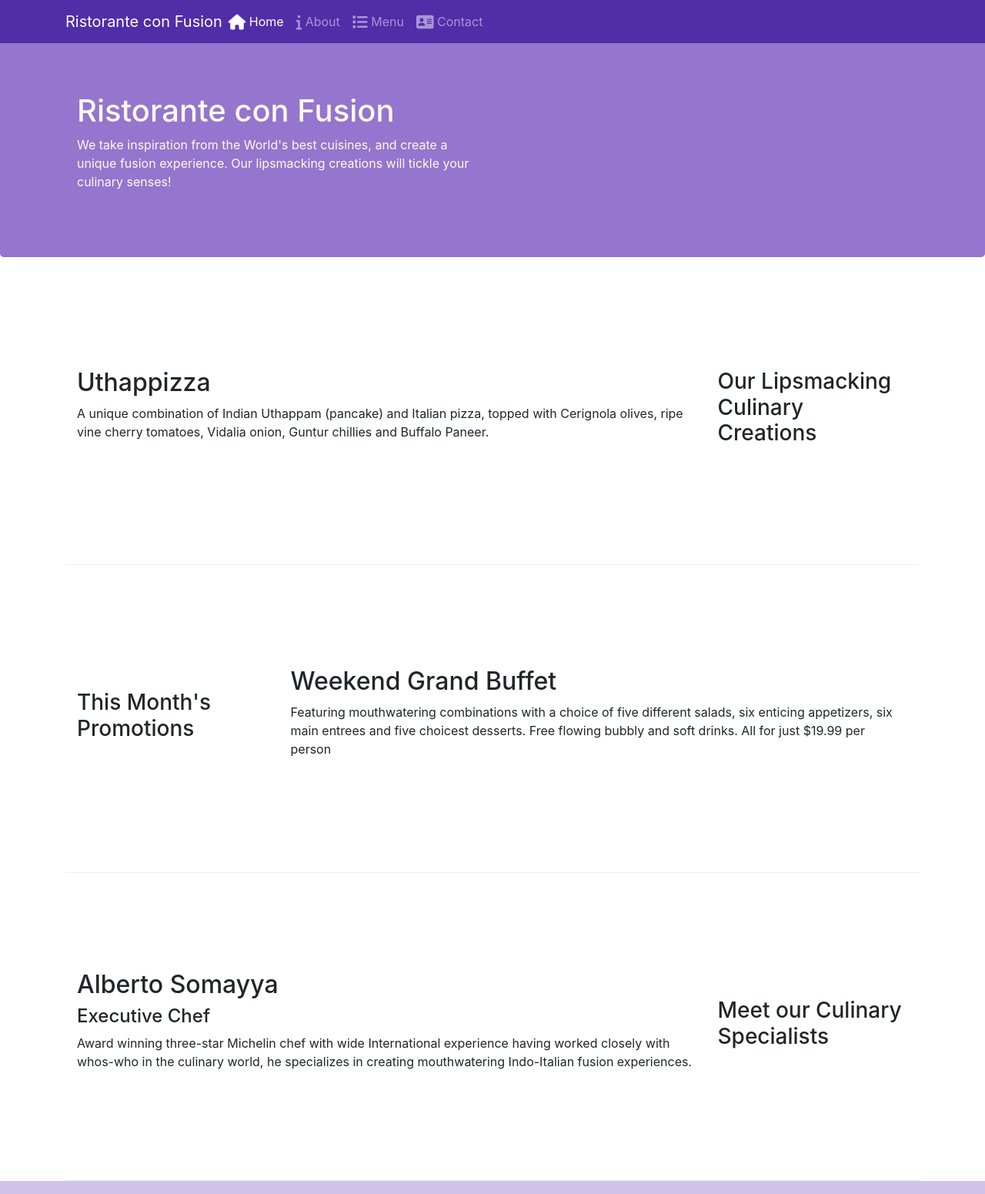
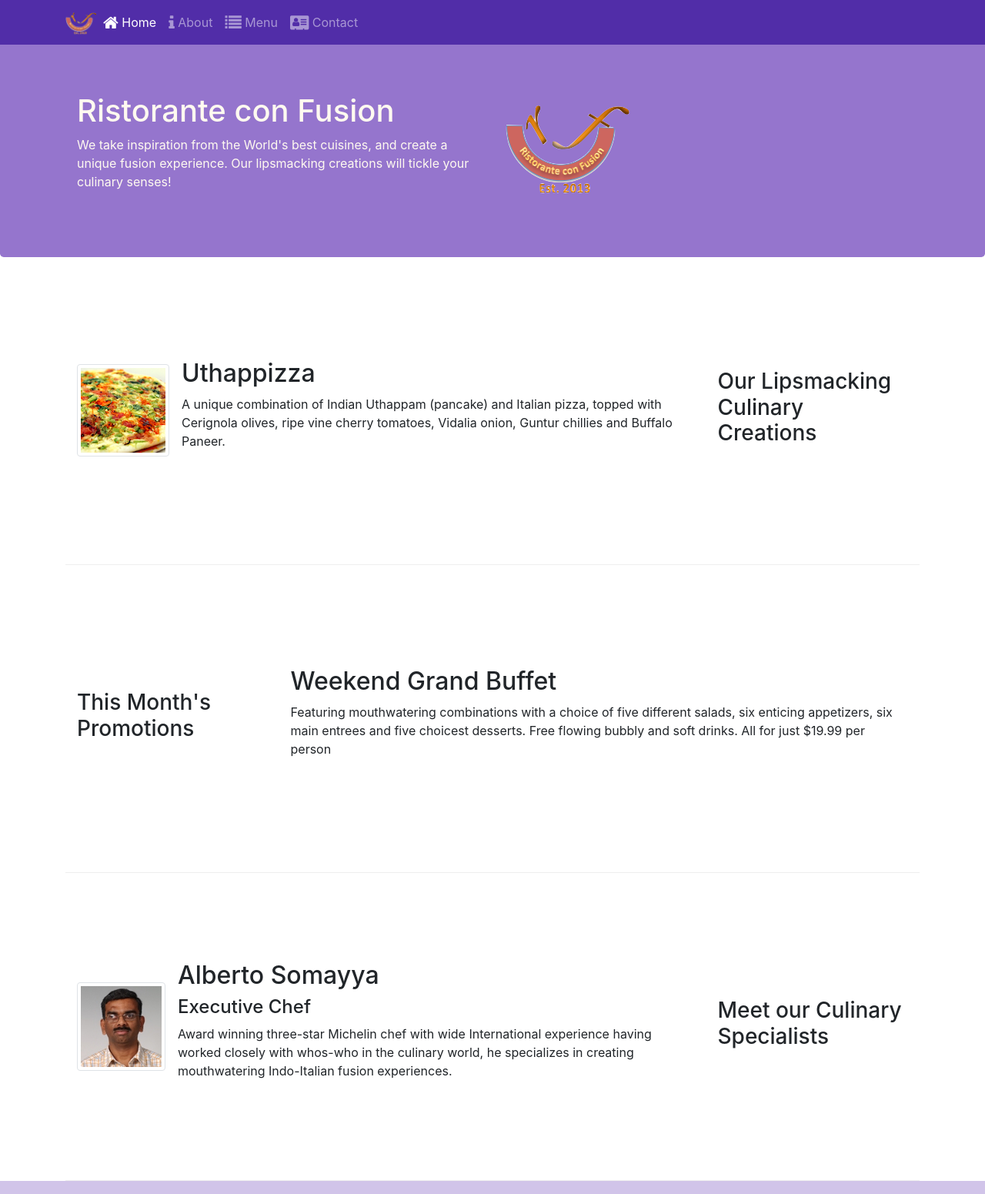
Before and after one commit to sandunibalasuriya/Bootstrap_exercises, a website: page index.html in a window 1280 px wide. Shown: the top 1551 px of the page at 77% size. Drawn offline with nearby package versions, Linux system fonts and the light colour scheme.

Commit message:
Image and media added

```diff
--- a/index.html
+++ b/index.html
@@ -22,7 +22,7 @@
             <button class="navbar-toggler" type="button" data-toggle="collapse" data-target="#Navbar">
                 <span class="navbar-toggler-icon"></span>
             </button>
-            <a class="navbar-brand mr-auto" href="#">Ristorante con Fusion </a>
+            <a class="navbar-brand mr-auto" href="#"><img src="img/logo.png" height="30" width="41"> </a>
             <div class="collapse navbar-collapse" id="Navbar">
                 <ul class="navbar-nav mr-auto">
                     <li class="nav-item active"><a class="nav-link" href="#"><span class="fa fa-home fa-lg"></span> Home</a></li>
@@ -41,7 +41,8 @@
                     <h1>Ristorante con Fusion</h1>
                     <p class="d-none d-sm-block">We take inspiration from the World's best cuisines, and create a unique fusion experience. Our lipsmacking creations will tickle your culinary senses!</p>
                 </div>
-                <div class="col-12 col-sm">
+                <div class="col-12 col-sm align-self-center">
+                    <img src="img/logo.png" class="img-fluid">
                 </div>
             </div>
         </div>
@@ -53,8 +54,18 @@
                 <h3>Our Lipsmacking Culinary Creations</h3>
             </div>
             <div class="col-12 col-sm order-sm-first col-md">
-                <h2>Uthappizza</h2>
-                <p class="d-none d-sm-block">A unique combination of Indian Uthappam (pancake) and Italian pizza, topped with Cerignola olives, ripe vine cherry tomatoes, Vidalia onion, Guntur chillies and Buffalo Paneer.</p>
+                <div class="media">
+                    <img class="d-flex mr-3 img-thumbnail align-self-center"
+                            src="img/uthappizza.png" alt="Uthappizza">
+                    <div class="media-body">
+                        <h2 class="mt-0">Uthappizza</h2>
+                        <p class="d-none d-sm-block">A unique combination of Indian Uthappam (pancake) and
+                            Italian pizza, topped with Cerignola olives, ripe vine
+                            cherry tomatoes, Vidalia onion, Guntur chillies and
+                            Buffalo Paneer.</p>
+                    </div>
+                </div>
+
             </div>
         </div>
 
@@ -74,9 +85,19 @@
                 <h3>Meet our Culinary Specialists</h3>
             </div>
             <div class="col-12 col-sm order-sm-first col-md">
-                <h2>Alberto Somayya</h2>
-                <h4>Executive Chef</h4>
-                <p class="d-none d-sm-block">Award winning three-star Michelin chef with wide International experience having worked closely with whos-who in the culinary world, he specializes in creating mouthwatering Indo-Italian fusion experiences. </p>
+                <div class="media">
+                    <img class="d-flex mr-3 img-thumbnail align-self-center"
+                            src="img/alberto.png" alt="Alberto Somayya">
+                    <div class="media-body">
+                        <h2 class="mt-0">Alberto Somayya</h2>
+                        <h4>Executive Chef</h4>
+                        <p class="d-none d-sm-block">Award winning three-star Michelin chef with wide
+                            International experience having worked closely with
+                            whos-who in the culinary world, he specializes in
+                            creating mouthwatering Indo-Italian fusion experiences.
+                            </p>
+                    </div>
+                </div>
             </div>
         </div>
     </div>
--- a/package.json
+++ b/package.json
@@ -23,6 +23,8 @@
   },
   "dependencies": {
     "bootstrap": "^4.0.0",
+    "bootstrap-social": "^5.1.1",
+    "font-awesome": "^4.7.0",
     "jquery": "^3.3.1",
     "popper.js": "^1.12.9"
   }
```
Also changed, not shown: aboutus.html (+3 -2 lines), contactus.html (+3 -2 lines), img/alberto.png (added), img/buffet.png (added), img/logo.png (added), img/uthappizza.png (added), 3 other files.
